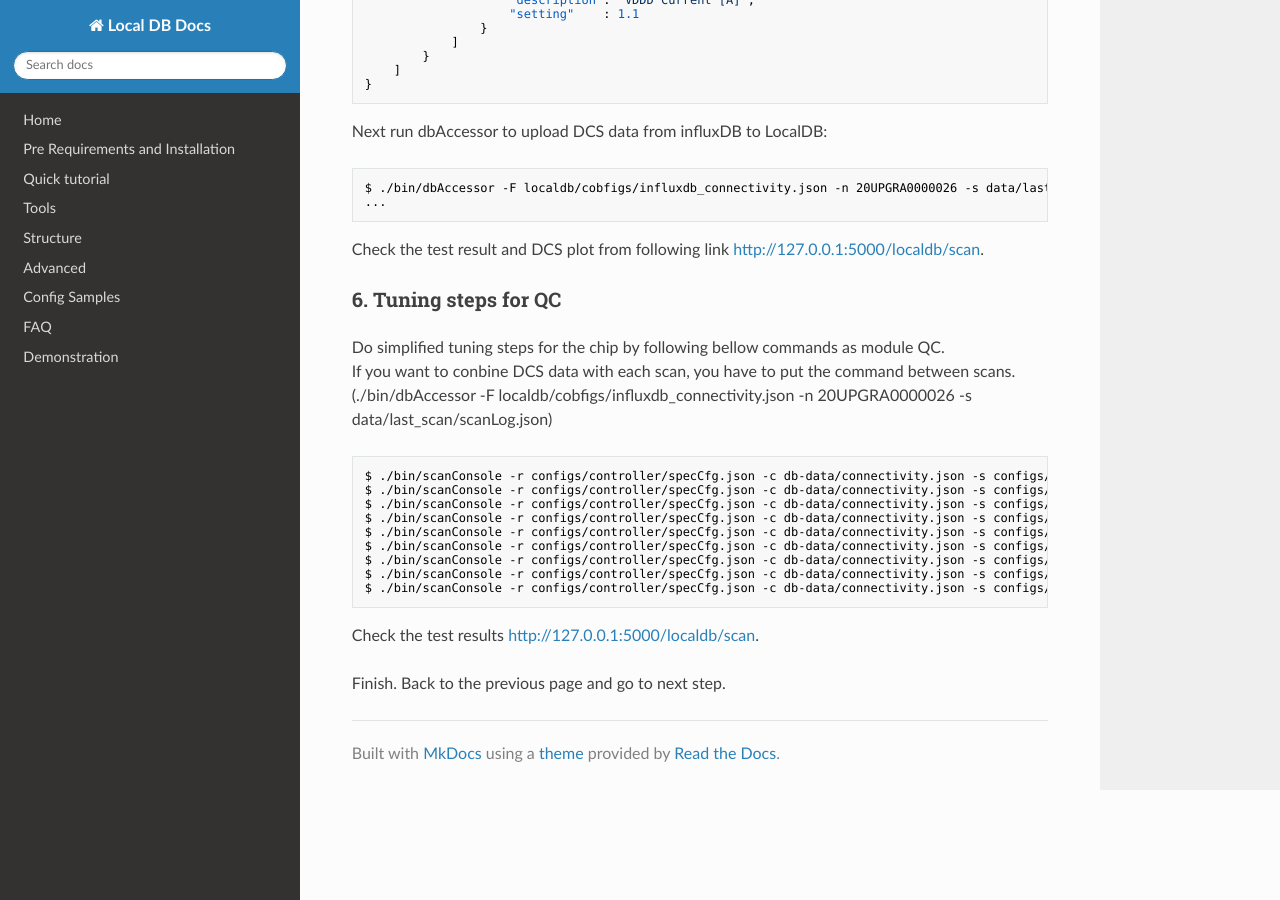
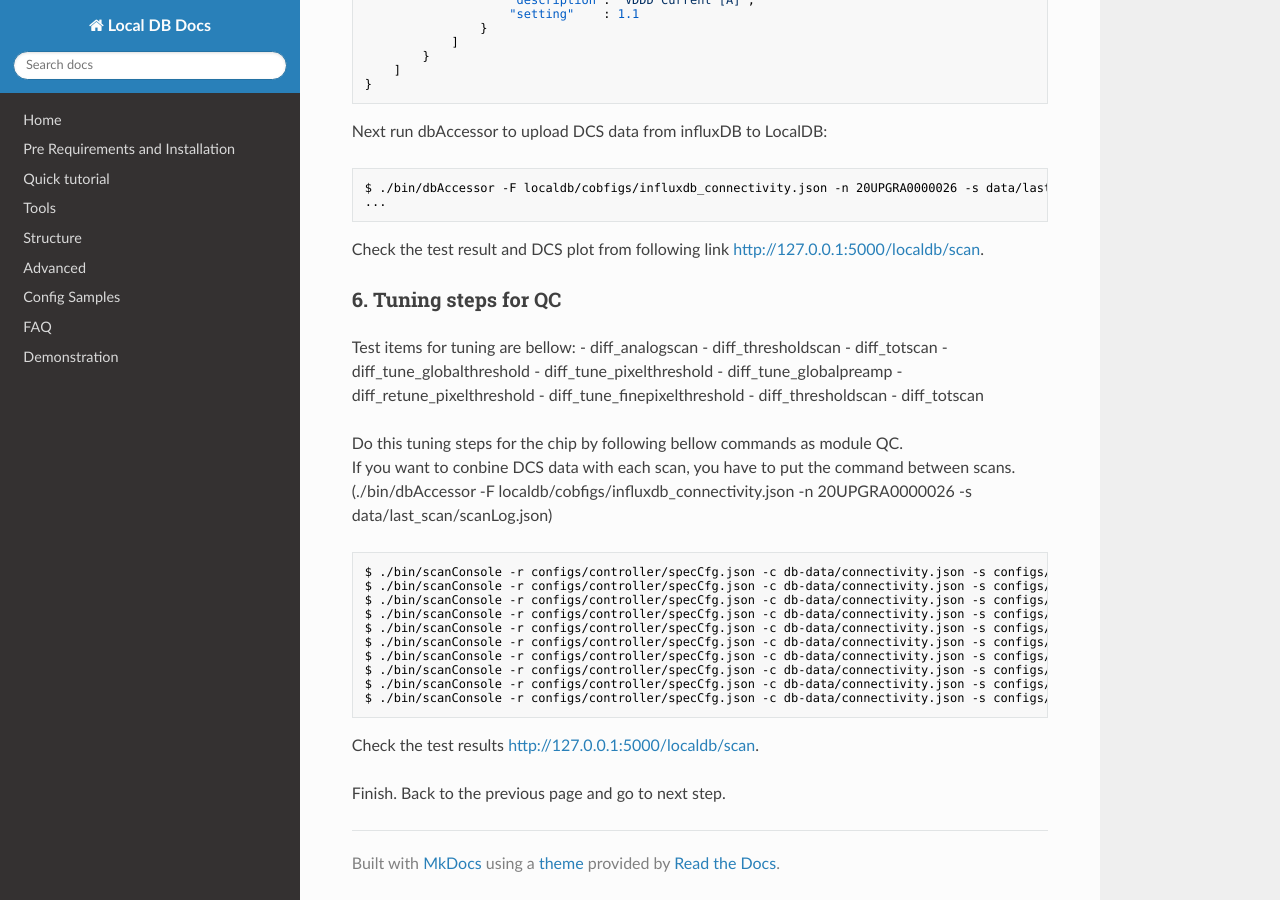
Before and after one commit to jlab-hep/localdb-docs, an MkDocs documentation site: the page built from docs/database_demonstration_scanconsole.md, in a window 1280 px wide and 900 px high, scrolled down 2792 px. Built offline with MkDocs 1.6.1, drawn with Linux system fonts in a browser that asks for light colours; nearby versions of some CDN libraries; old or Windows-style settings are respelled for this version of MkDocs.

Commit message:
modified test items for tuning

````diff
--- a/docs/database_demonstration_scanconsole.md
+++ b/docs/database_demonstration_scanconsole.md
@@ -161,21 +161,33 @@ $ ./bin/dbAccessor -F localdb/cobfigs/influxdb_connectivity.json -n 20UPGRA00000
 Check the test result and DCS plot from following link [http://127.0.0.1:5000/localdb/scan](http://127.0.0.1:5000/localdb/scan).<br>
 
 ### 6. Tuning steps for QC
+Test items for tuning are bellow:
+- diff_analogscan
+- diff_thresholdscan
+- diff_totscan
+- diff_tune_globalthreshold
+- diff_tune_pixelthreshold
+- diff_tune_globalpreamp
+- diff_retune_pixelthreshold
+- diff_tune_finepixelthreshold
+- diff_thresholdscan
+- diff_totscan
 
-Do simplified tuning steps for the chip by following bellow commands as module QC.<br>
+Do this tuning steps for the chip by following bellow commands as module QC.<br>
 If you want to conbine DCS data with each scan, you have to put the command between scans.<br>
 (./bin/dbAccessor -F localdb/cobfigs/influxdb_connectivity.json -n 20UPGRA0000026 -s data/last_scan/scanLog.json)
 
 ```bash
-$ ./bin/scanConsole -r configs/controller/specCfg.json -c db-data/connectivity.json -s configs/scans/rd53a/std_digitalscan.json -W
 $ ./bin/scanConsole -r configs/controller/specCfg.json -c db-data/connectivity.json -s configs/scans/rd53a/diff_analogscan.json -W
 $ ./bin/scanConsole -r configs/controller/specCfg.json -c db-data/connectivity.json -s configs/scans/rd53a/diff_thresholdscan.json -W
+$ ./bin/scanConsole -r configs/controller/specCfg.json -c db-data/connectivity.json -s configs/scans/rd53a/diff_totscan.json -W
 $ ./bin/scanConsole -r configs/controller/specCfg.json -c db-data/connectivity.json -s configs/scans/rd53a/diff_tune_globalthreshold.json -W
 $ ./bin/scanConsole -r configs/controller/specCfg.json -c db-data/connectivity.json -s configs/scans/rd53a/diff_tune_pixelthreshold.json -W
+$ ./bin/scanConsole -r configs/controller/specCfg.json -c db-data/connectivity.json -s configs/scans/rd53a/diff_tune_globalpreamp.json -W
 $ ./bin/scanConsole -r configs/controller/specCfg.json -c db-data/connectivity.json -s configs/scans/rd53a/diff_retune_pixelthreshold.json -W
 $ ./bin/scanConsole -r configs/controller/specCfg.json -c db-data/connectivity.json -s configs/scans/rd53a/diff_tune_finepixelthreshold.json -W
+$ ./bin/scanConsole -r configs/controller/specCfg.json -c db-data/connectivity.json -s configs/scans/rd53a/diff_thresholdscan.json -W
 $ ./bin/scanConsole -r configs/controller/specCfg.json -c db-data/connectivity.json -s configs/scans/rd53a/diff_totscan.json -W
-$ ./bin/scanConsole -r configs/controller/specCfg.json -c db-data/connectivity.json -s configs/scans/rd53a/diff_noise.json -W
 ```
 Check the test results [http://127.0.0.1:5000/localdb/scan](http://127.0.0.1:5000/localdb/scan).<br>
 
````
Also changed, not shown: docs/database_demonstration_flow.md (+1 -1 lines).
